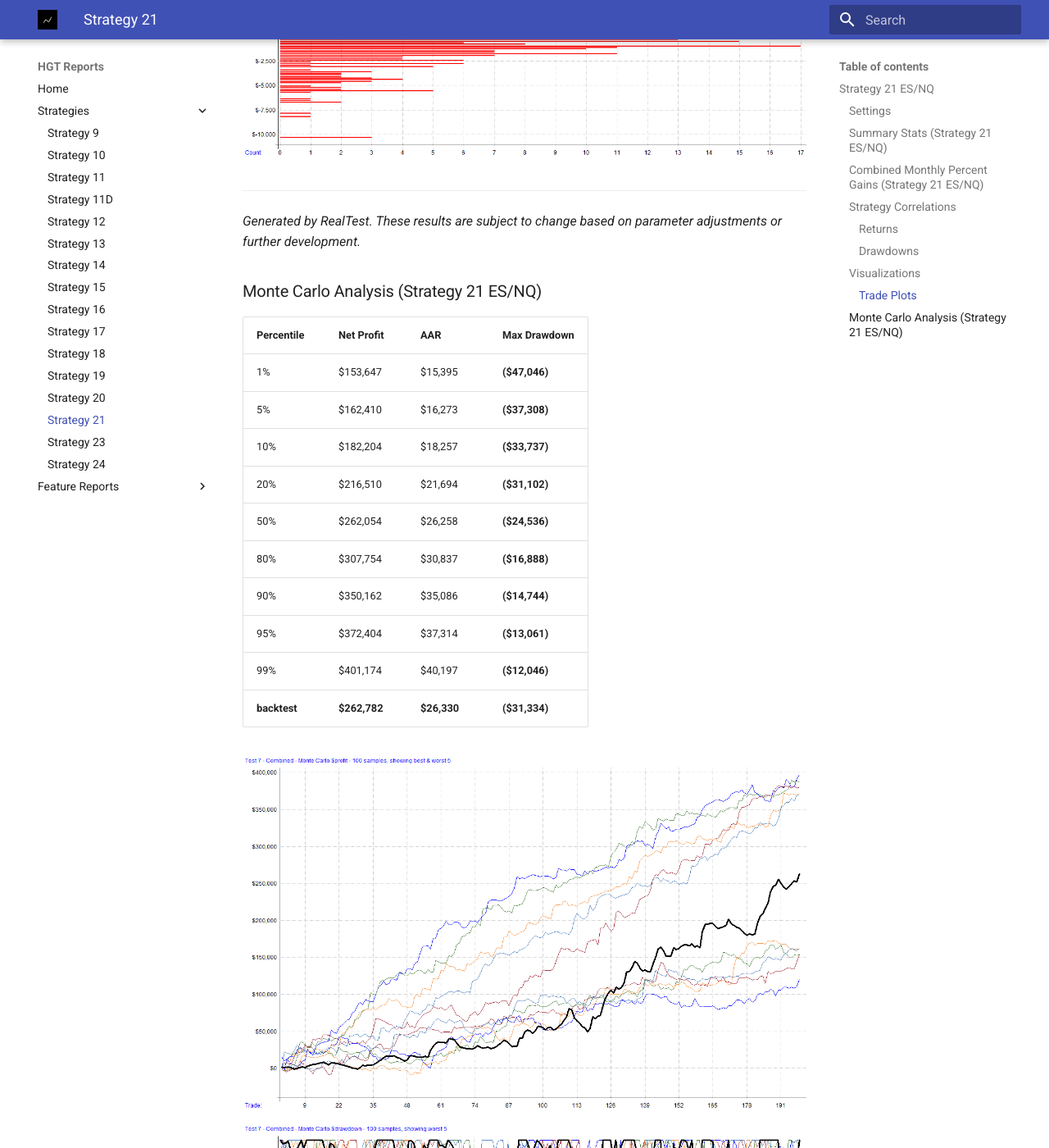
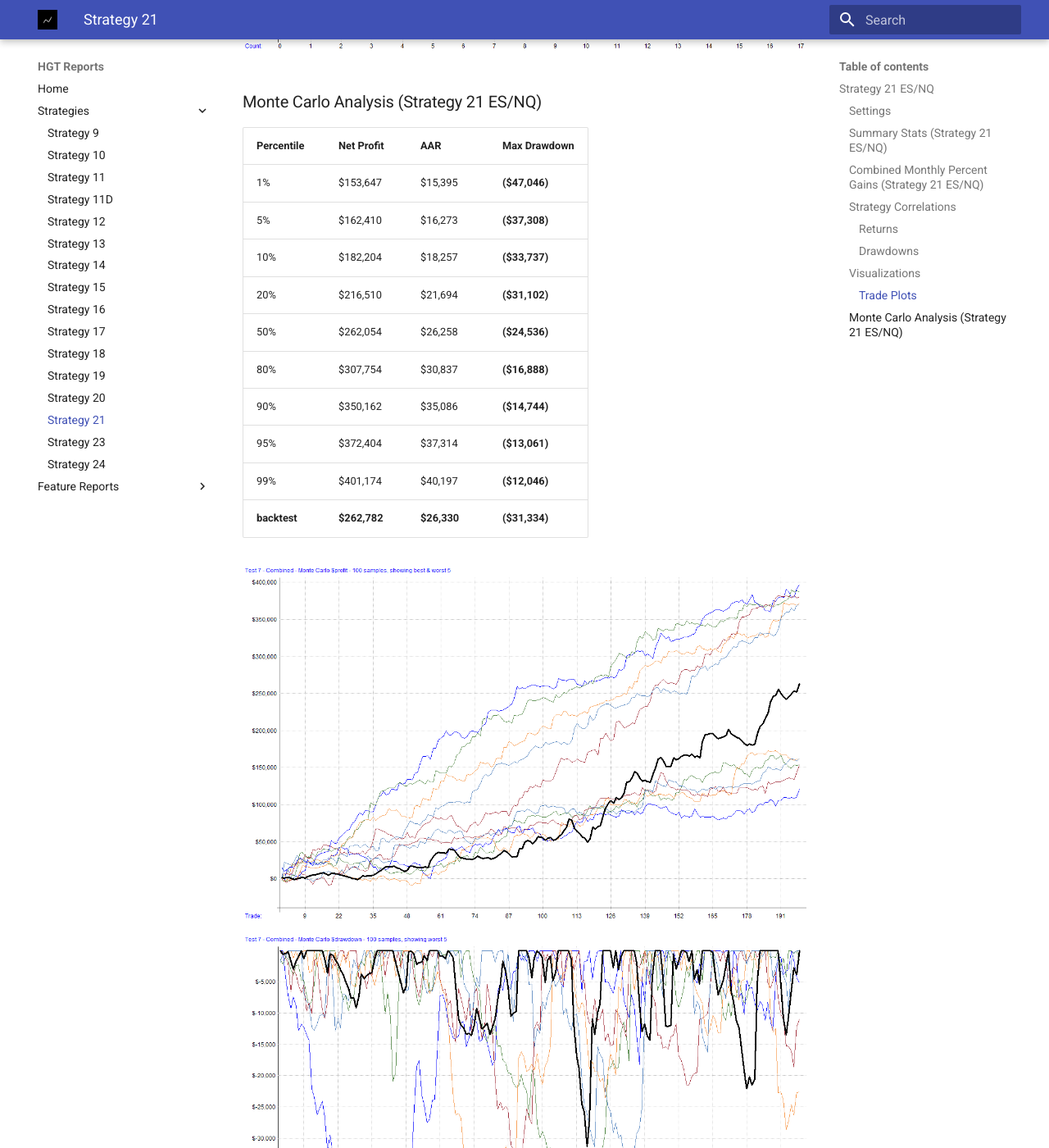
Before and after one commit to larrykann/Reports, an MkDocs documentation site: the page built from docs/21_ESNQ/21_ESNQ.md, in a window 1280 px wide and 1400 px high, scrolled down 7251 px. Shown: the whole window at 82% size. Built offline with MkDocs 1.6.1 and Material for MkDocs 9.7.7, drawn with Linux system fonts in a browser that asks for light colours; some of the changed text lies outside the part shown.

Commit message:
removed formatting issues

```diff
--- a/docs/21_ESNQ/21_ESNQ.md
+++ b/docs/21_ESNQ/21_ESNQ.md
@@ -25,8 +25,6 @@
 - **Sharpe Ratio**: **1.07**
 - **MAR Ratio**: **0.84**
 
----
-
 ### Settings
 
 | Setting                | Value                    |
@@ -38,8 +36,6 @@
 | **Date Range**         | 01/02/2015 to 12/27/2024 |
 | **Platform/Engine**    | RealTest                 |
 | **Use Available Bars** | False                    |
-
----
 
 ### Summary Stats (Strategy 21 ES/NQ)
 
@@ -71,8 +67,6 @@
 | **AvgUse**       | 6.32%             | 28.85%            | 7.89%              | 57.44%   |
 | **MaxUse**       | 464.36%           | 347.76%           | 440.20%            | 985.39%  |
 
----
-
 ### Combined Monthly Percent Gains (Strategy 21 ES/NQ)
 
 | YEAR | Jan    | Feb    | Mar     | Apr    | May    | Jun    | Jul    | Aug    | Sep    | Oct    | Nov    | Dec    | **TOTAL** | MaxDD    |
@@ -88,8 +82,6 @@
 | 2023 | 13.9%  | 16.9%  | -0.5%   | -0.5%  | 0.0%   | 0.0%   | 0.0%   | 4.6%   | -18.4% | 0.6%   | 23.7%  | 1.1%   | **41.3%** | -22.1%   |
 | 2024 | 0.0%   | 0.0%   | 0.0%    | 10.7%  | 22.8%  | 0.0%   | 7.7%   | 4.0%   | 2.8%   | 0.0%   | 9.6%   | 0.0%   | **57.6%** | -17.6%   |
 | **AVG** | **3.0%** | **3.7%** | **-2.2%** | **5.7%** | **2.9%** | **-0.3%** | **3.7%** | **0.9%** | **-2.0%** | **3.3%** | **6.6%** | **1.1%** | **26.3%** | **-14.6%** |
-
----
 
 ### Strategy Correlations
 
@@ -111,8 +103,6 @@
 | **strategy_21_short1** | 0.09              | 0.25               | 1.00               | 0.42    |
 | **Combined**       | 0.26              | 0.68               | 0.42               | 1.00    |
 
----
-
 ### Visualizations
 
 ![Equity](images/graph2.png)
@@ -126,10 +116,6 @@
 ![Plot 0](images/plot0.png)
 ![Plot 1](images/plot1.png)
 ![Plot 2](images/plot2.png)
-
----
-
-*Generated by RealTest. These results are subject to change based on parameter adjustments or further development.*
 
 ### Monte Carlo Analysis (Strategy 21 ES/NQ)
 
```
Also changed, not shown: other parts of docs/21_ESNQ/21_ESNQ.md (+2 -1 lines).
